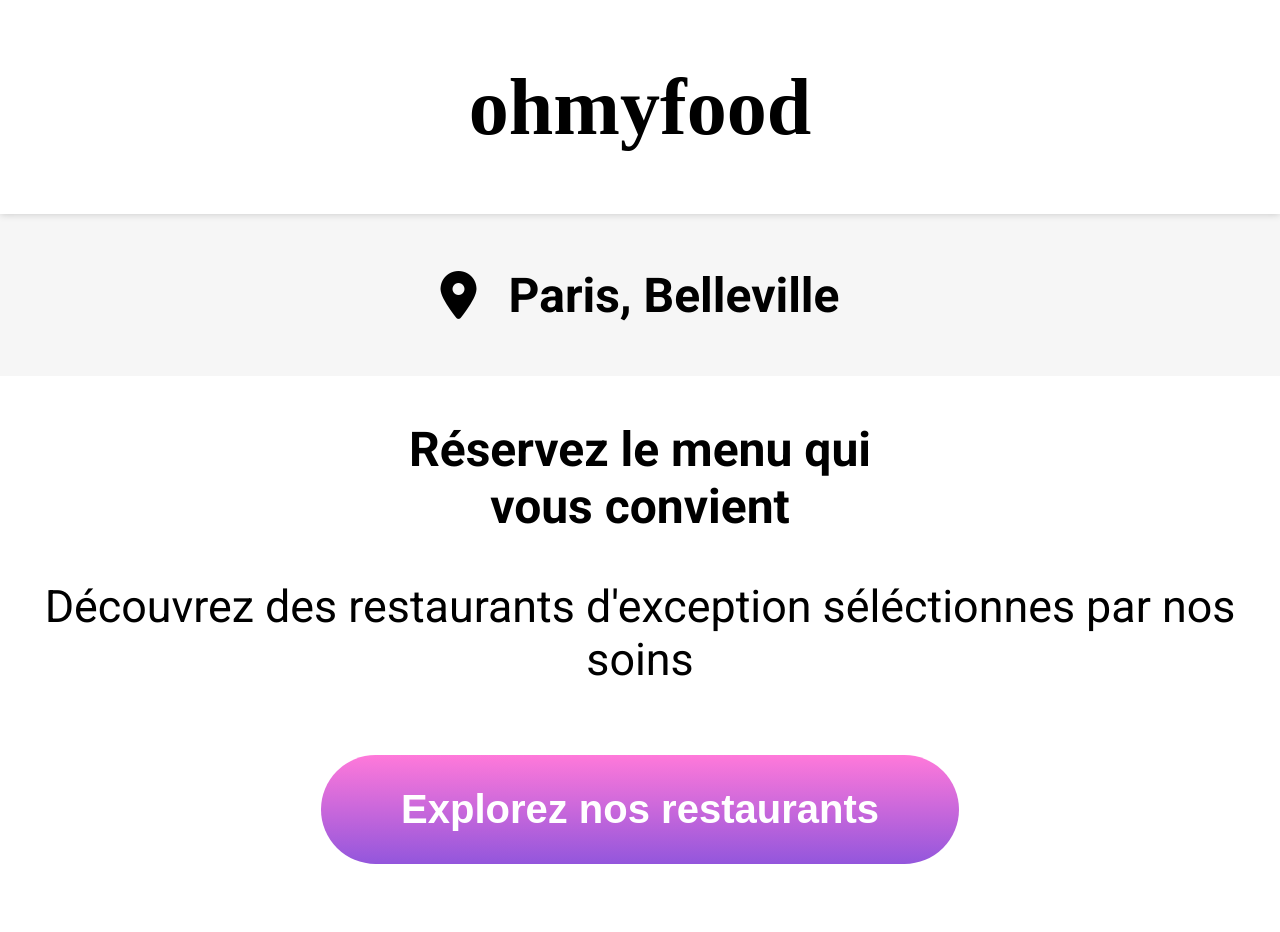
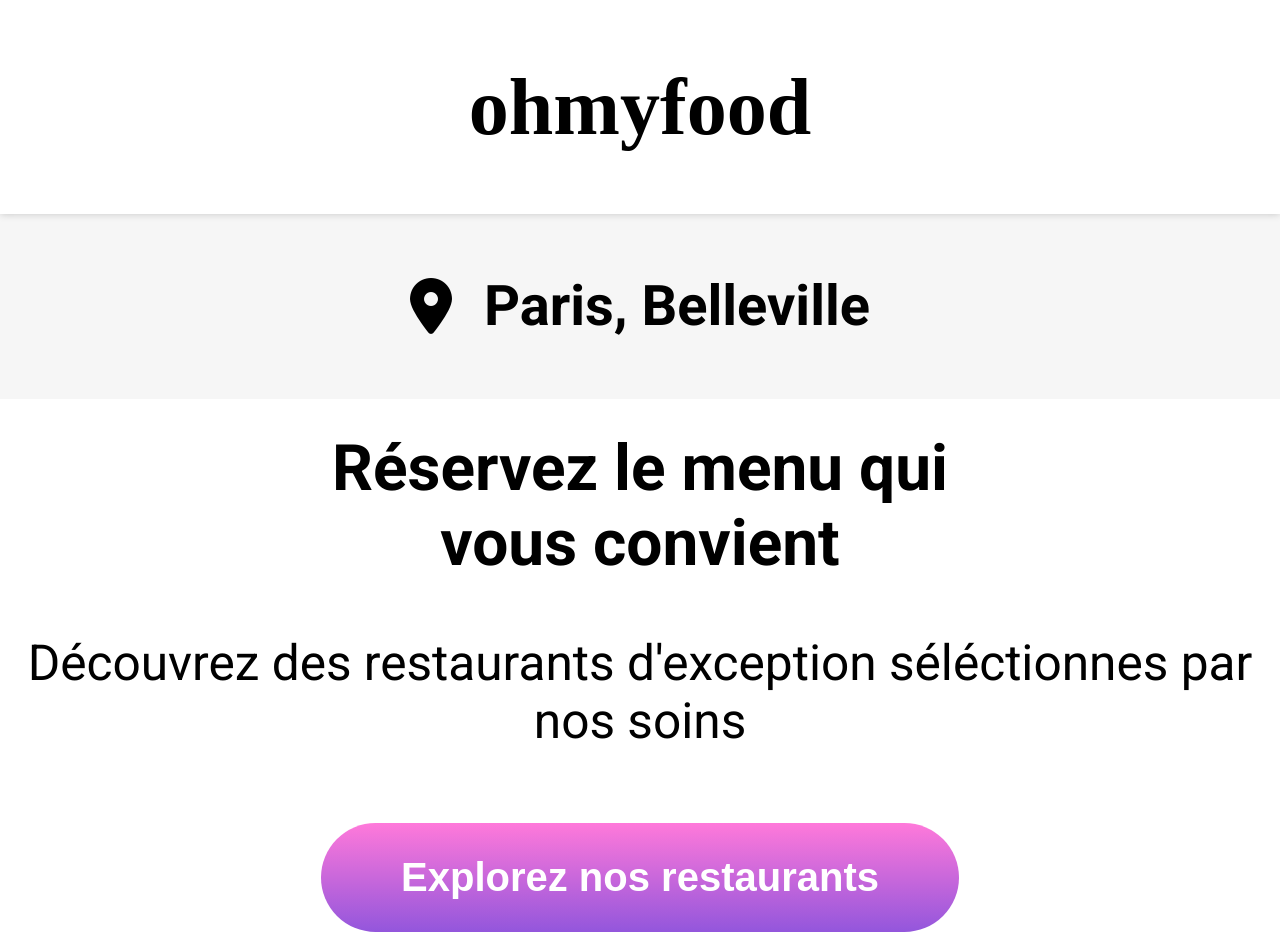
Before and after one commit to CAMEROU/Ohmyfood_P3_Openclassroom, a plain HTML site: page index.html in a window 1280 px wide. Before the commit the page ends 864 px from the top, so only its background shows below. Drawn offline with Linux system fonts and the light colour scheme; a web font is replaced by a local one.

Commit message:
explorez

```diff
--- /dev/null
+++ b/sass/base.scss
@@ -0,0 +1,13 @@
+
+@import url("https://fonts.googleapis.com/css2?family=Shrikhand&display=swap");
+@import url("https://fonts.googleapis.com/css2?family=Roboto:wght@300;400;500;700&family=Shrikhand&display=swap");
+*,
+::before,
+::after {
+  box-sizing: border-box;
+}
+
+body {
+  margin: 0;
+  font-family: "Roboto", sans-serif;
+}
--- /dev/null
+++ b/sass/layouts/explorez.scss
@@ -0,0 +1,32 @@
+
+/** DECOUVERTE DES RESTOS **/
+
+#explorez{
+    text-align: center;
+
+
+   h2{
+    font-size: 4rem;
+    margin-top: 2rem;
+  }
+   p{
+    font-size: 3.1rem;
+  }
+
+   button{
+    background-image: linear-gradient(#FF79DA, #9356dc);
+    padding: 2rem 5rem;
+    font-size: 2.5rem;
+    border-radius: 4rem;
+    font-weight: 800;
+    color: white;
+    box-shadow: 0 0 0.5rem #0000(0 0 0 25%);
+    border: none;
+    opacity: 1.01;
+    margin-top: 1.5rem;
+    transition: all (100ms);
+   }
+  button:hover{
+    transform: scale(1.03);
+  }
+  }
--- /dev/null
+++ b/sass/layouts/france.scss
@@ -0,0 +1,14 @@
+
+main .france{
+    background-color: #f6f6f6;
+    text-align: center;
+    padding: 0.8rem;
+    display: flex;
+    justify-content: center;
+    align-items: center;
+    gap: 2rem;
+  .fa-map-marker-alt,
+  h2{
+    font-size: 3.5rem;
+  }
+  }
--- /dev/null
+++ b/sass/layouts/header.scss
@@ -0,0 +1,12 @@
+
+header {
+    font-family: "Shrikhand", "cursive";
+    text-align: center;
+    position: relative;
+    box-shadow: 0 0 0.5rem rgba(0 0 0 /20%);
+    padding: 0.5rem;
+  }
+
+  header .resto h1 {
+    font-size: 5rem;
+  }
--- /dev/null
+++ b/style.scss
@@ -0,0 +1,4 @@
+@import "./sass/base.scss";
+@import "./sass/layouts/header.scss";
+@import "./sass/layouts/france.scss";
+@import "./sass/layouts/explorez.scss";
```
Also changed, not shown: sass/base.css (added), sass/layouts/explorez.css (added), sass/layouts/france.css (added), sass/layouts/header.css (added), style.css, 5 other files.
